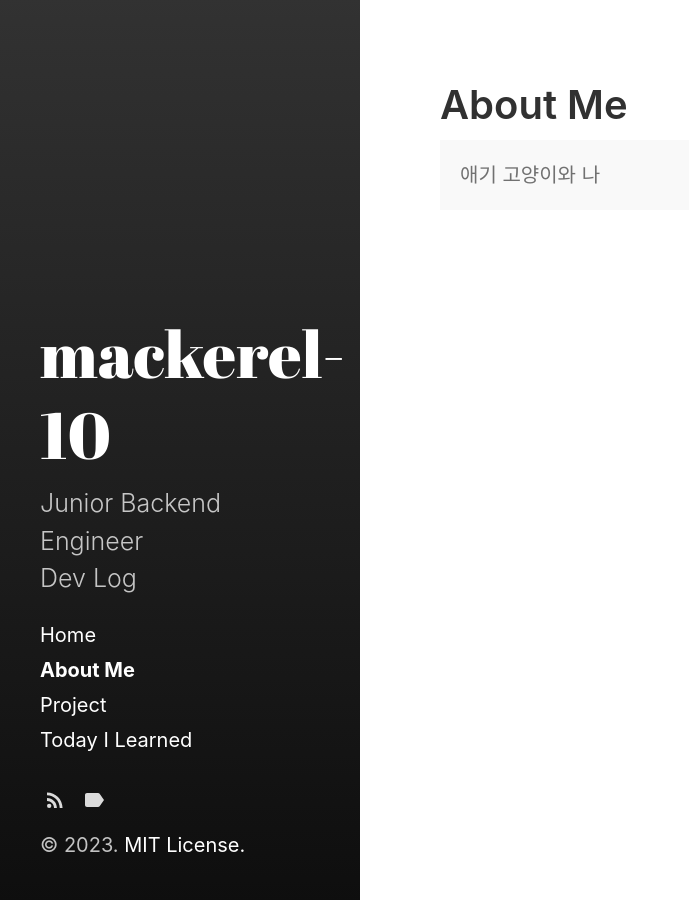
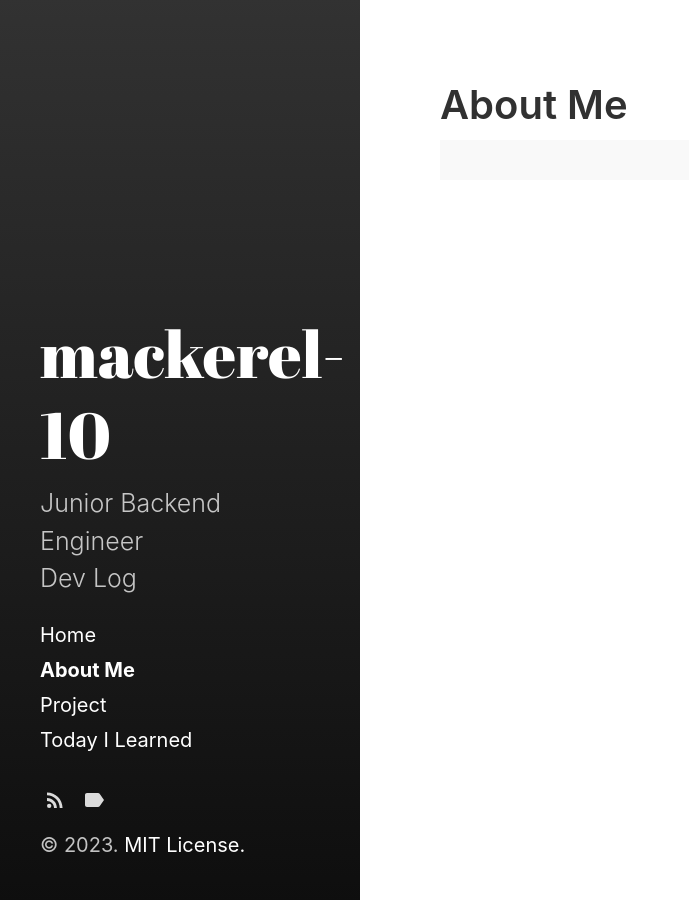
Before and after one commit to mackerel-10/mackerel-10.github.io, a Jekyll site: the page built from category/About Me.md, in a window 1280 px wide. Shown: the whole page, without its empty margins (0-689 px from the left). Built offline with Jekyll 4.4.1, drawn with Linux system fonts in a browser that asks for light colours.

Commit message:
Edit About Me

```diff
--- a/category/About Me.md
+++ b/category/About Me.md
@@ -5,5 +5,5 @@ sidebar_link: true
 ---
 
 <p class="message">
-  애기 고양이와 나
+
 </p>
```
